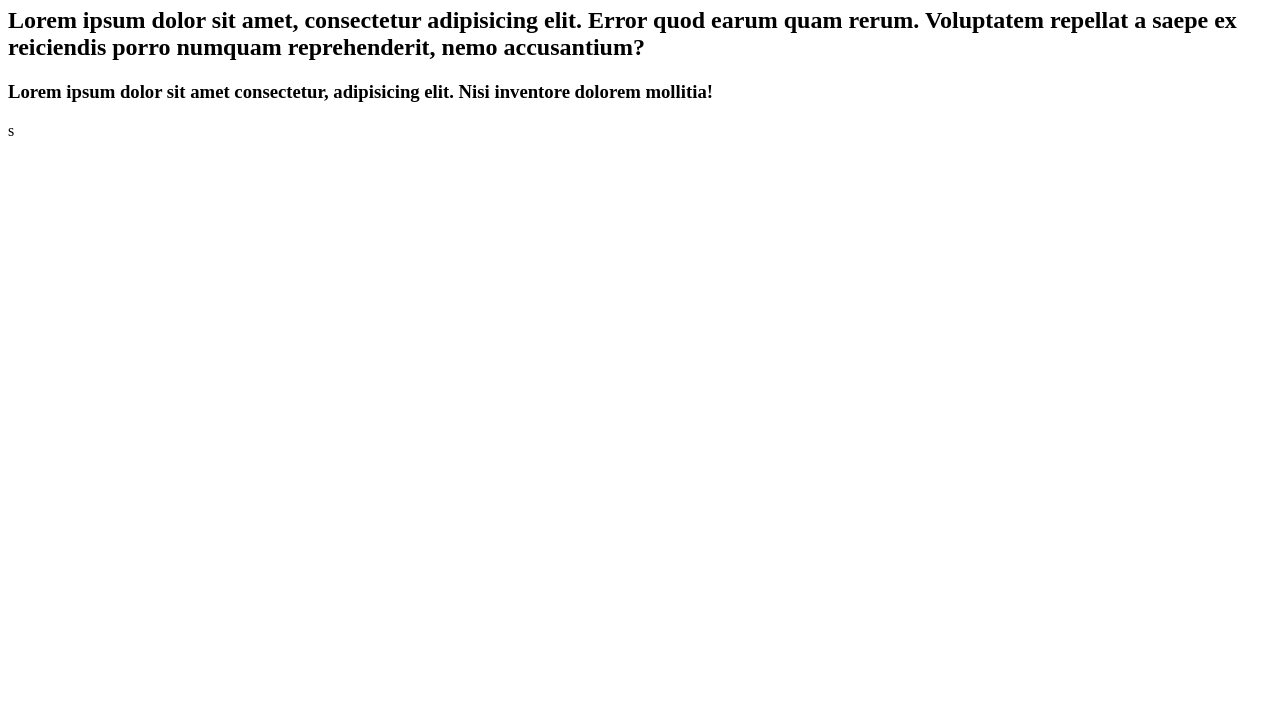
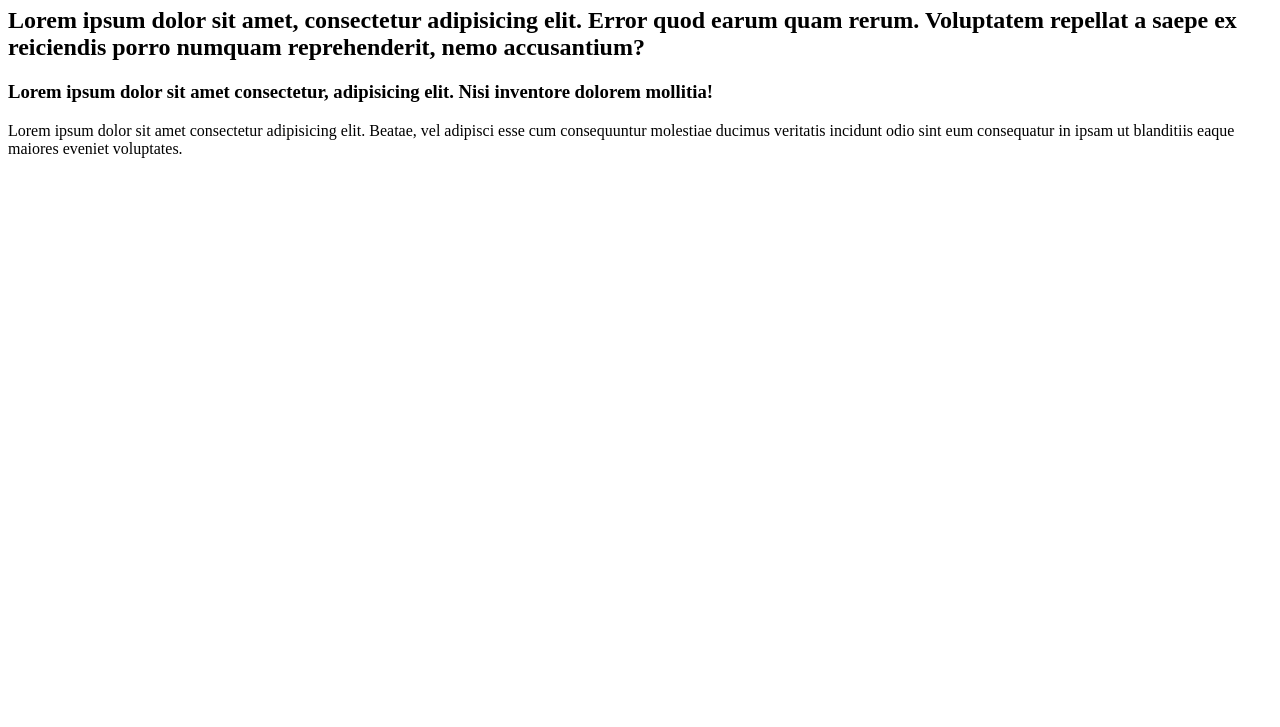
Before and after one commit to gr3g01ry/training-GitHub, a plain HTML site: page index.html in a window 1280 px wide. Shown: the part 73-800 px from the top of the page. Drawn offline with Linux system fonts and the light colour scheme.

Commit message:
ajout first paragraphe

```diff
--- a/index.html
+++ b/index.html
@@ -9,5 +9,6 @@
     <h1>Ici une page d'acceuel: Hello world</h1>
     <h2>Lorem ipsum dolor sit amet, consectetur adipisicing elit. Error quod earum quam rerum. Voluptatem repellat a saepe ex reiciendis porro numquam reprehenderit, nemo accusantium?</h2>
     <h3>Lorem ipsum dolor sit amet consectetur, adipisicing elit. Nisi inventore dolorem mollitia!</h3>
+    <p>Lorem ipsum dolor sit amet consectetur adipisicing elit. Beatae, vel adipisci esse cum consequuntur molestiae ducimus veritatis incidunt odio sint eum consequatur in ipsam ut blanditiis eaque maiores eveniet voluptates.</p>
 </body>
-</html>s
+</html>
```
